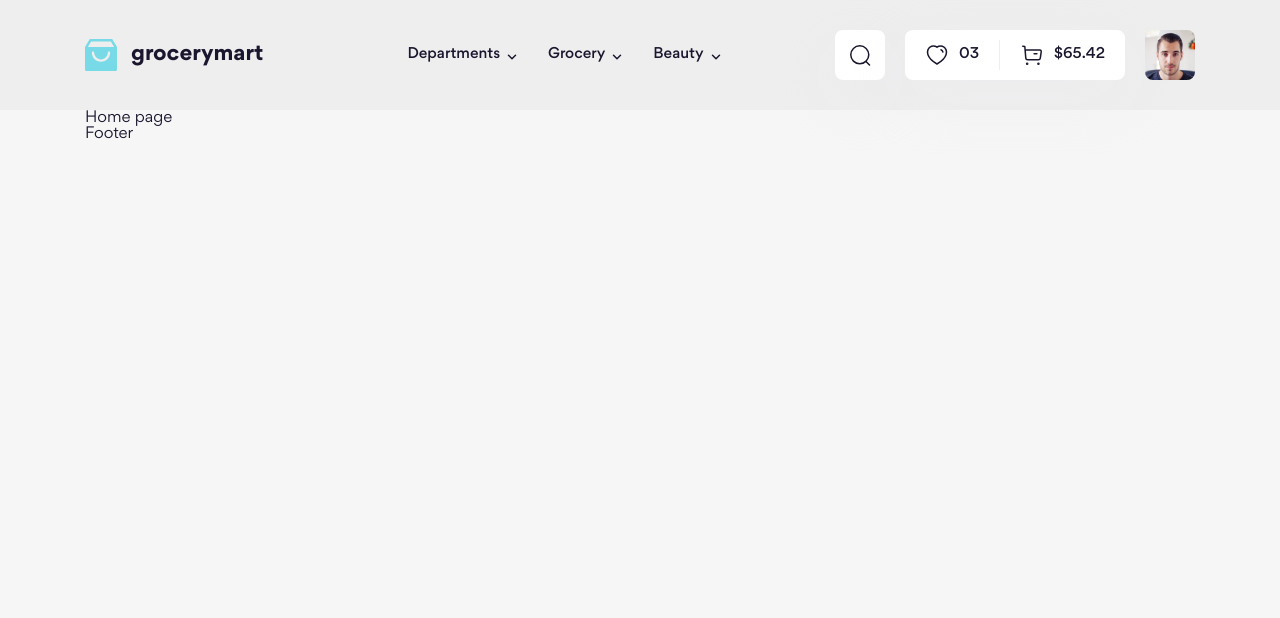
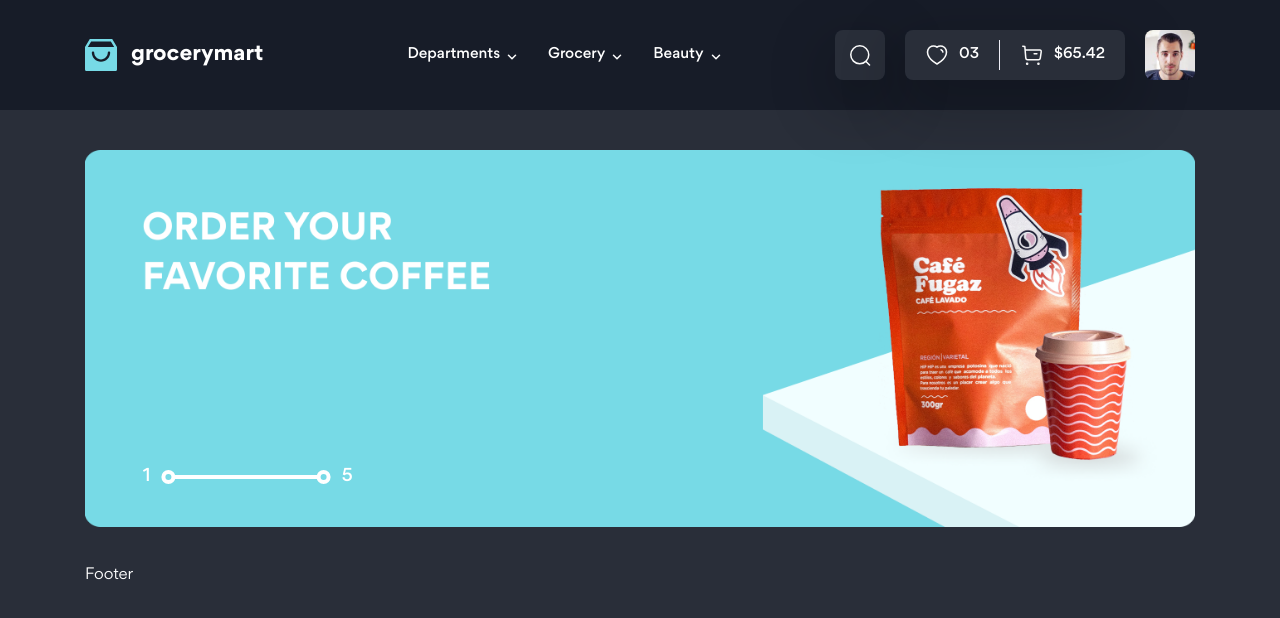
Before and after one commit to JackyTrantv/f8-project-08, a website: page index.html in a window 1280 px wide. Drawn offline with Linux system fonts and the light colour scheme.

Commit message:
Xay dung Slideshow

```diff
--- a/index.html
+++ b/index.html
@@ -1,5 +1,5 @@
 <!DOCTYPE html>
-<html lang="en" class="">
+<html lang="en" class="dark">
     <head>
         <meta charset="UTF-8" />
         <meta name="viewport" content="width=device-width, initial-scale=1.0" />
@@ -30,8 +30,27 @@
         </script>
 
         <div class="container">
-            <!-- Main -->
-            <h1>Home page</h1>
+            <!-- Slide Show -->
+            <div class="slideshow">
+                <div class="slideshow__inner">
+                    <div class="slideshow__item">
+                        <a href="#!" class="slideshow__link">
+                            <picture>
+                                <source
+                                    media="(max-width: 767.98px)"
+                                    srcset="./assets/img/slideshow/slideshow-md-1.png"
+                                />
+                                <img src="./assets/img/slideshow/slideshow-1.png" alt="" class="slideshow__img" />
+                            </picture>
+                        </a>
+                    </div>
+                </div>
+                <div class="slideshow__page">
+                    <span class="slideshow__num">1</span>
+                    <span class="slideshow__slider"></span>
+                    <span class="slideshow__num">5</span>
+                </div>
+            </div>
 
             <!-- Footer -->
             <footer id="footer"></footer>
--- a/scss/components/_index.scss
+++ b/scss/components/_index.scss
@@ -1,2 +1,3 @@
 @forward "./logo";
 @forward "./dropdown";
+@forward "./slideshow";
--- /dev/null
+++ b/scss/components/_slideshow.scss
@@ -0,0 +1,97 @@
+@use "../abstracts";
+
+.slideshow {
+    position: relative;
+    margin: 40px 0;
+
+    @include abstracts.breakpoint(md) {
+        margin: 30px 0;
+    }
+
+    &__inner {
+        display: flex;
+        overflow: hidden;
+    }
+
+    &__item {
+        position: relative;
+        flex-shrink: 0;
+        width: 100%;
+        padding-top: 34%;
+
+        @include abstracts.breakpoint(md) {
+            padding-top: 50%;
+        }
+    }
+
+    &__img {
+        position: absolute;
+        top: 0;
+        left: 0;
+        width: 100%;
+        height: 100%;
+        object-fit: cover;
+        border-radius: 12px;
+    }
+
+    &__page {
+        --color: #fff;
+
+        position: absolute;
+        bottom: 10%;
+        left: 5.2%;
+        width: 12.9%;
+        display: flex;
+        align-items: center;
+        column-gap: 24px;
+    }
+
+    &__num {
+        font-size: 1.8rem;
+        font-weight: 500;
+        line-height: 144.444%;
+        color: var(--color);
+
+        @include abstracts.breakpoint(md) {
+            font-size: 1.4rem;
+        }
+    }
+
+    &__slider {
+        position: relative;
+        width: 100%;
+        height: 4px;
+        flex-shrink: 0;
+        background: var(--color);
+
+        @include abstracts.breakpoint(md) {
+            height: 3px;
+        }
+
+        &::before,
+        &::after {
+            content: "";
+            position: absolute;
+            top: 50%;
+
+            width: 14px;
+            height: 14px;
+            border: 4px solid var(--color);
+            border-radius: 50%;
+
+            @include abstracts.breakpoint(md) {
+                border: 3px solid var(--color);
+            }
+        }
+
+        &::before {
+            left: 0;
+            translate: -90% -50%;
+        }
+
+        &::after {
+            right: 0;
+            translate: 90% -50%;
+        }
+    }
+}
--- a/scss/layout/_header.scss
+++ b/scss/layout/_header.scss
@@ -16,6 +16,7 @@
 .top-bar {
     @extend %flexItemsCenter;
     position: relative;
+    z-index: 1;
     padding: 30px 0;
 
     @include abstracts.breakpoint(lg) {
```
Also changed, not shown: assets/css/main.css, assets/img/slideshow/slideshow-1.png (added), assets/img/slideshow/slideshow-md-1.png (added), 1 other file.
